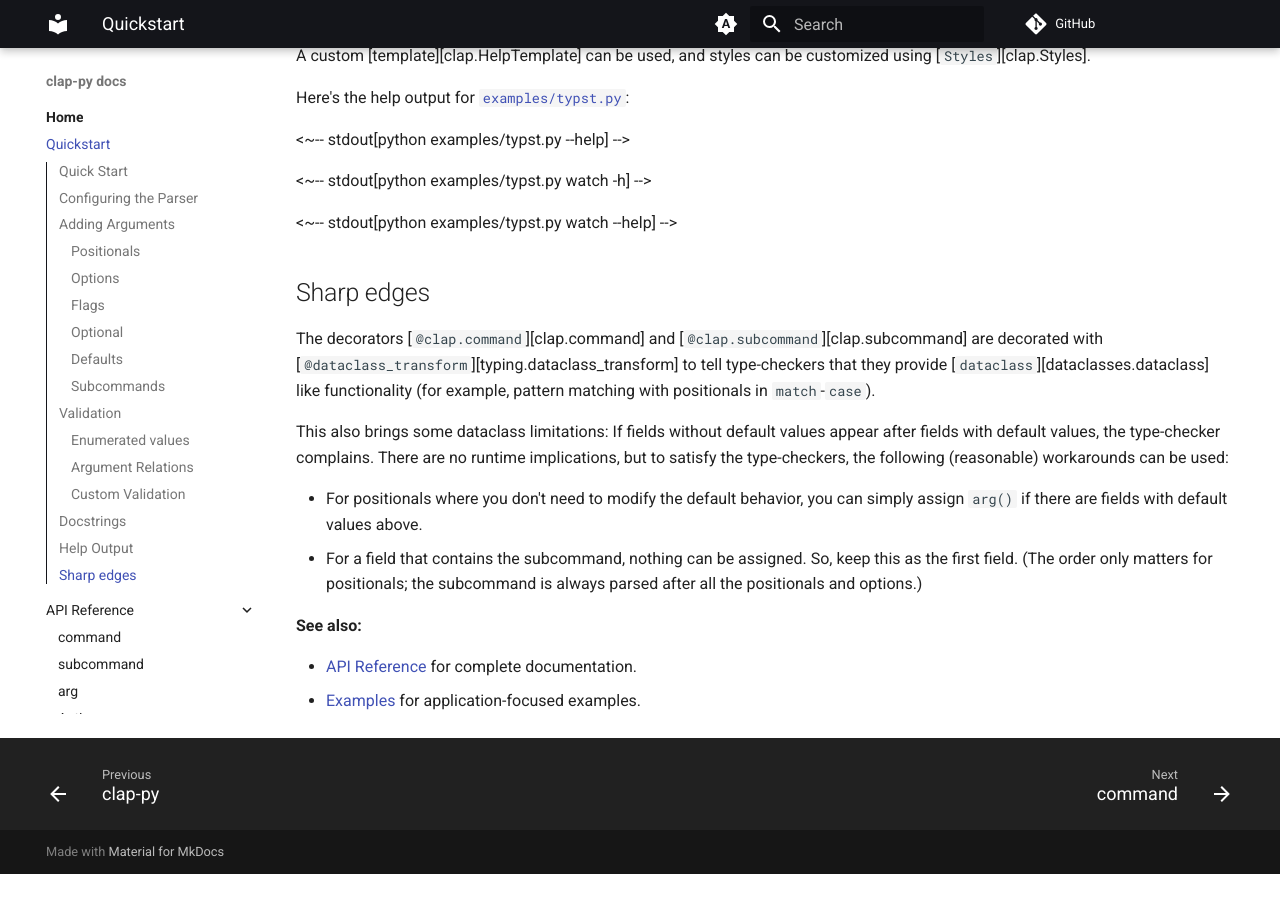
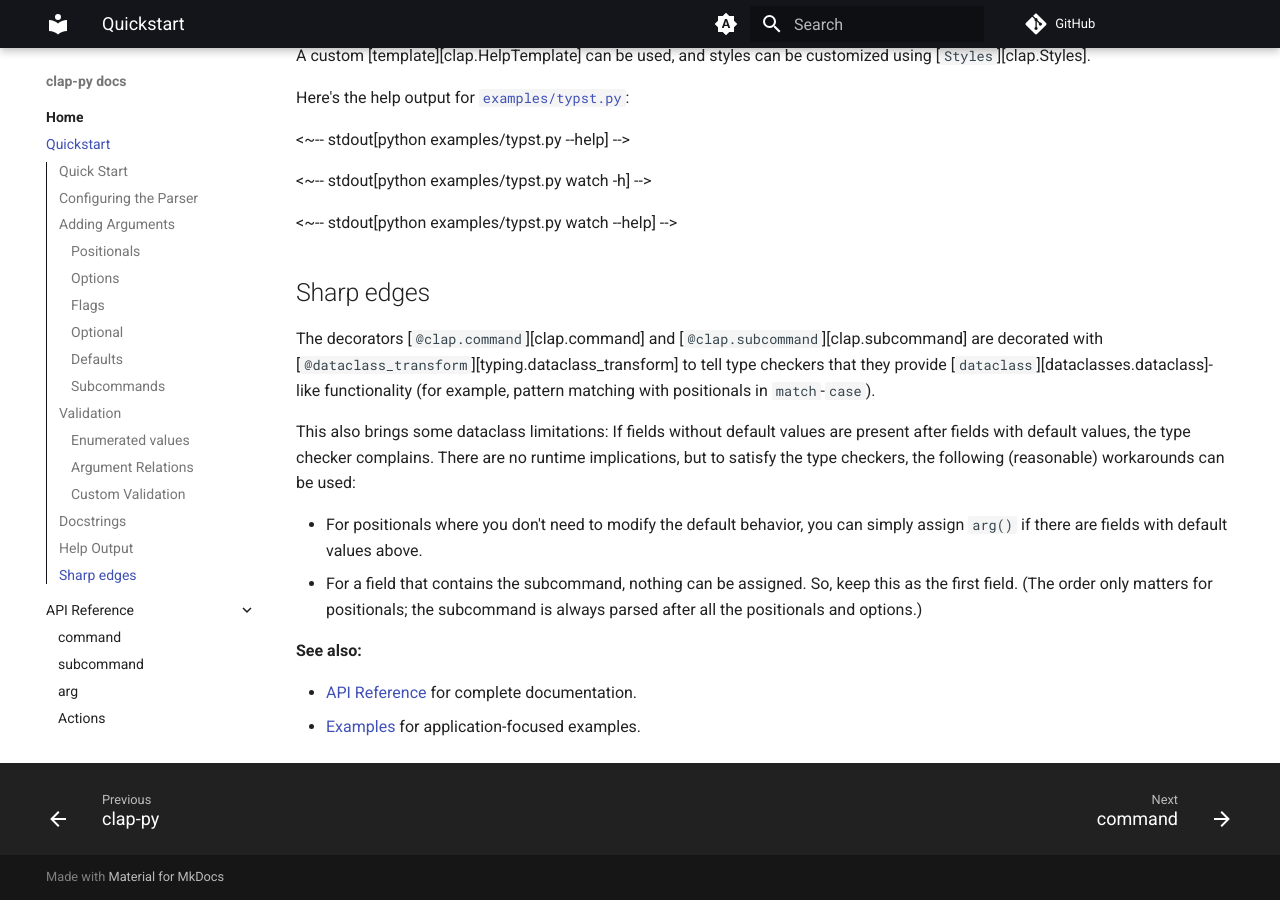
Before and after one commit to adityasz/clap-py, an MkDocs documentation site: the page built from docs/docs/quickstart.md, in a window 1280 px wide and 900 px high, scrolled down 13053 px. Built offline with MkDocs 1.6.1 and Material for MkDocs 9.7.7, drawn with Linux system fonts in a browser that asks for light colours; comment, search, counter and statistics services are not loaded; before the commit the page ends 13927 px from its top, so only the background shows below that.

Commit message:
[docs] Fix typos

```diff
--- a/docs/docs/quickstart.md
+++ b/docs/docs/quickstart.md
@@ -326,13 +326,13 @@
 
 The decorators [`@clap.command`][clap.command] and
 [`@clap.subcommand`][clap.subcommand] are decorated with
-[`@dataclass_transform`][typing.dataclass_transform] to tell type-checkers that
-they provide [`dataclass`][dataclasses.dataclass] like functionality (for
+[`@dataclass_transform`][typing.dataclass_transform] to tell type checkers that
+they provide [`dataclass`][dataclasses.dataclass]-like functionality (for
 example, pattern matching with positionals in `match`-`case`).
 
 This also brings some dataclass limitations: If fields without default values
-appear after fields with default values, the type-checker complains. There are
-no runtime implications, but to satisfy the type-checkers, the following
+are present after fields with default values, the type checker complains. There
+are no runtime implications, but to satisfy the type checkers, the following
 (reasonable) workarounds can be used:
 
 - For positionals where you don't need to modify the default behavior, you can
```
